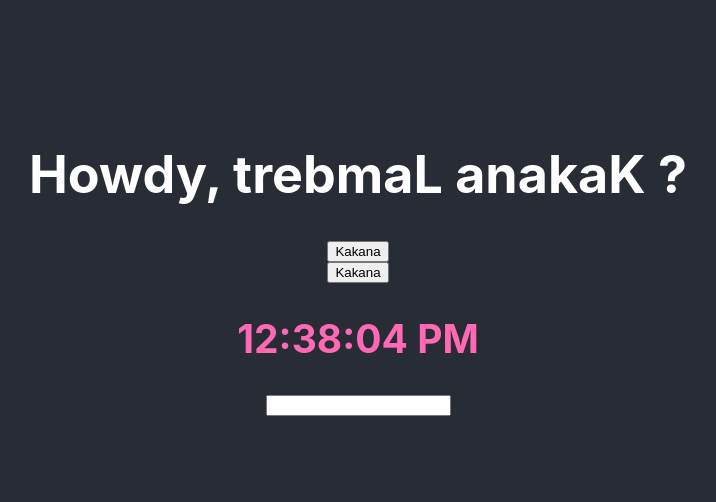
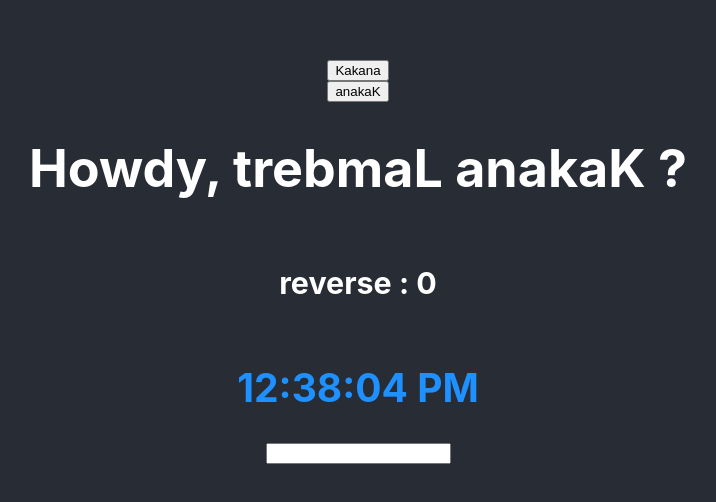
Before and after one commit to pozorfluo/hello-react, a React (Create React App) app: page / in a window 1280 px wide. Shown: the part 138-640 px from the top of the page, without its empty margins (282-998 px from the left). Built offline with nearby package versions, Linux system fonts and the light colour scheme.

Commit message:
Fix props name use in Square

```diff
--- a/src/Square.js
+++ b/src/Square.js
@@ -14,17 +14,18 @@ export const Square = (props) => {
   if (props.user) {
     greetings = formatName(props.user);
   }
-
+  console.log(props);
   return (
     <React.Fragment>
-      <h1>Howdy, {props.toggle ? greetings : reverseStr(greetings)} ?</h1>
+      <h1>Howdy, {props.reverse ? greetings : reverseStr(greetings)} ?</h1>
+      <h3>reverse : {props.reverse}</h3>
     </React.Fragment>
   );
 };
 
 export const SquareFn = (props) => {
   const [count, setCount] = useState(0);
-  const [toggle, setToggle] = useState(1);
+  const [toggle, setToggle] = useState(0);
   const [time, setTime] = useState(new Date());
 
   useEffect(() => {
@@ -42,13 +43,13 @@ export const SquareFn = (props) => {
 
   return (
     <React.Fragment>
-      <Square user={props.user} reverse={toggle} />
       <button onClick={() => setCount(count + 1)}>
         {props.user.firstname}
       </button>
       <button onClick={() => setToggle(toggle ^ 1)}>
         {toggle ? props.user.firstname : reverseStr(props.user.firstname)}
       </button>
+      <Square user={props.user} reverse={toggle} />
       <h2
         style={{ color: toggle ? 'hotpink' : 'dodgerblue' }}
         onClick={() => setTime(new Date())}
```
